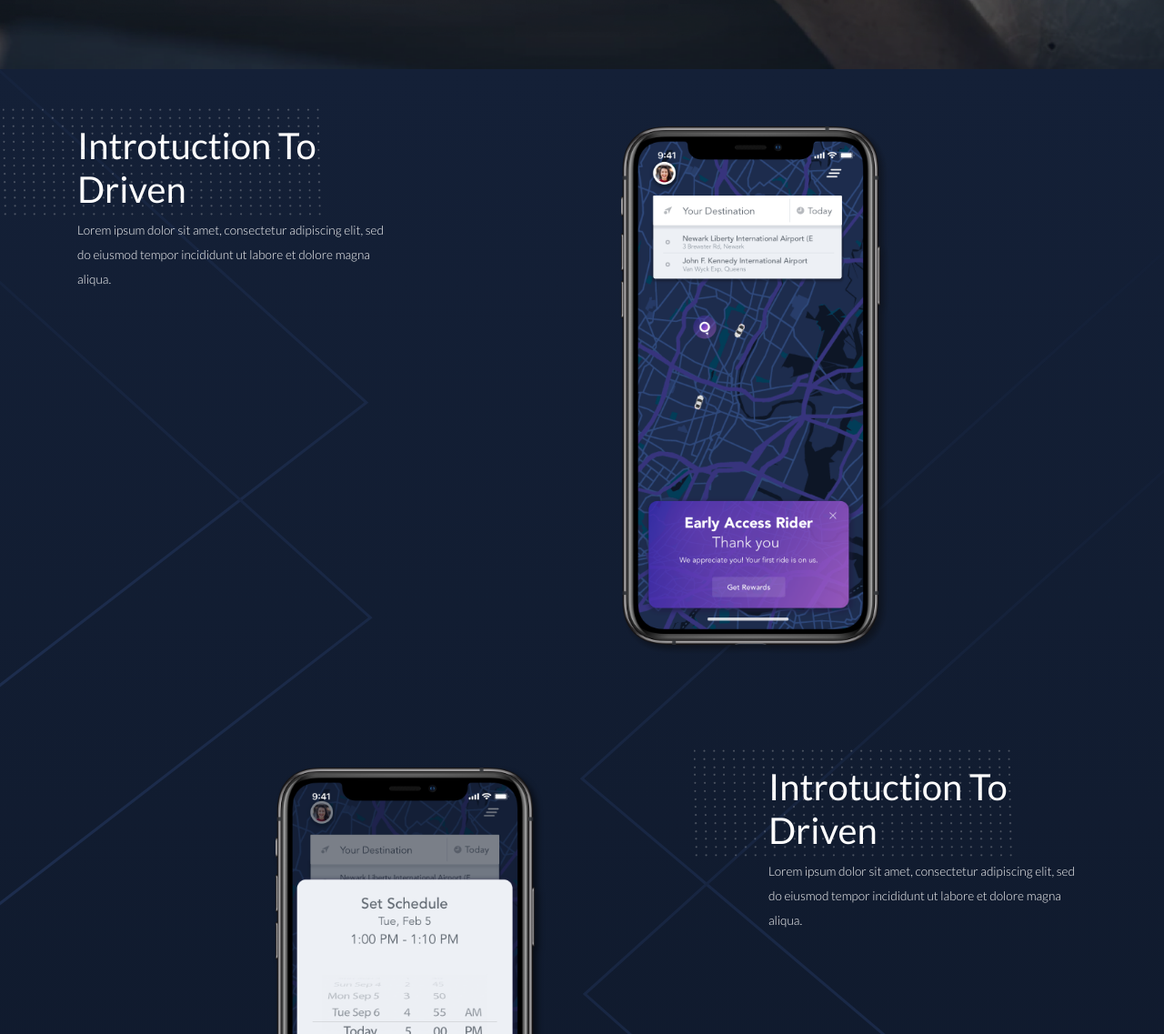
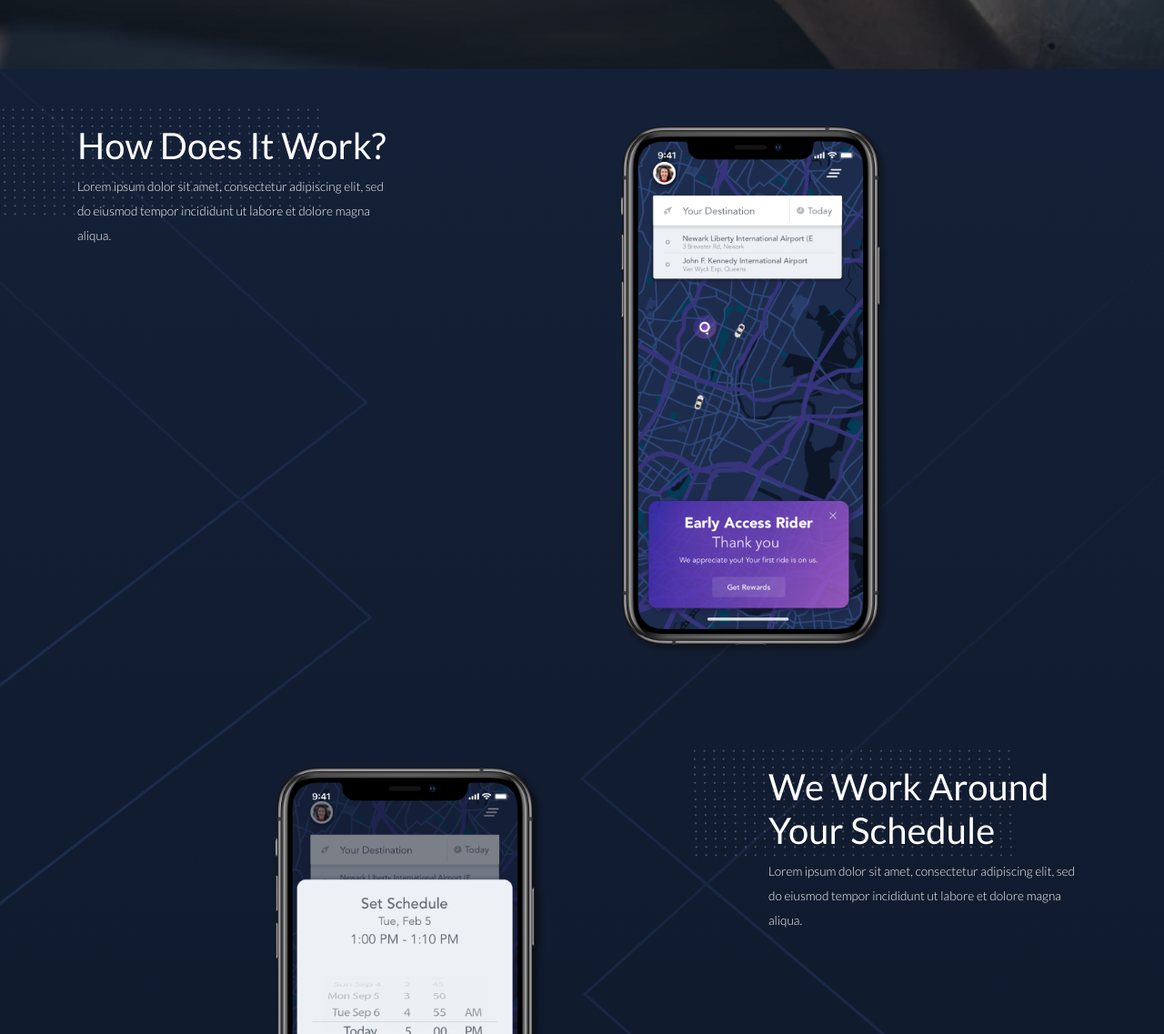
Before and after one commit to coderhub/AutoLandingPage, a plain HTML site: page index.html in a window 1280 px wide. Shown: the part 1520-2657 px from the top of the page at 91% size. Drawn offline with nearby package versions, Linux system fonts and the light colour scheme.

Commit message:
update index text

```diff
--- a/index.html
+++ b/index.html
@@ -85,7 +85,7 @@
           <div class="container">
             <div class="row">
               <div class="col-md-4">
-                <h1 class="section-text"><span class="text-dots"></span>Introtuction To Driven</h1>
+                <h1 class="section-text"><span class="text-dots"></span>How Does It Work?</h1>
                 <p class="text-lt">Lorem ipsum dolor sit amet, consectetur adipiscing elit, sed do eiusmod tempor incididunt ut labore et dolore magna aliqua. </p>
               </div>
               <div class="col-md-8">
@@ -102,7 +102,7 @@
                   <img class="img-fluid" src="./img/schedule-screen.png" alt="Home app screen">
                 </div>
                 <div class="col-md-4">
-                  <h1 class="section-text"><span class="text-dots"></span>Introtuction To Driven</h1>
+                  <h1 class="section-text"><span class="text-dots"></span>We Work Around Your Schedule</h1>
                   <p class="text-lt">Lorem ipsum dolor sit amet, consectetur adipiscing elit, sed do eiusmod tempor incididunt ut labore et dolore magna aliqua. </p>
                 </div>
               </div>
```
